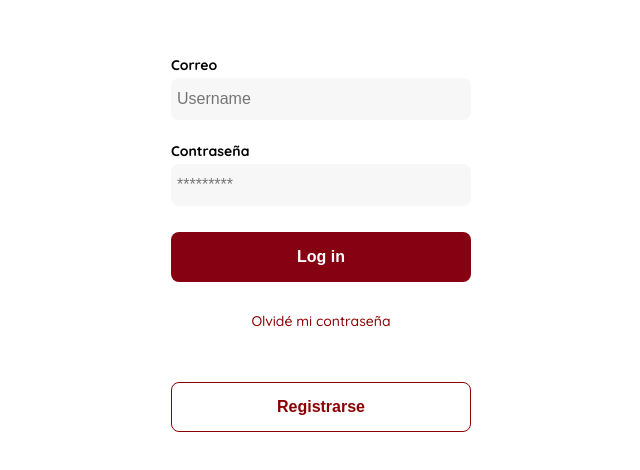
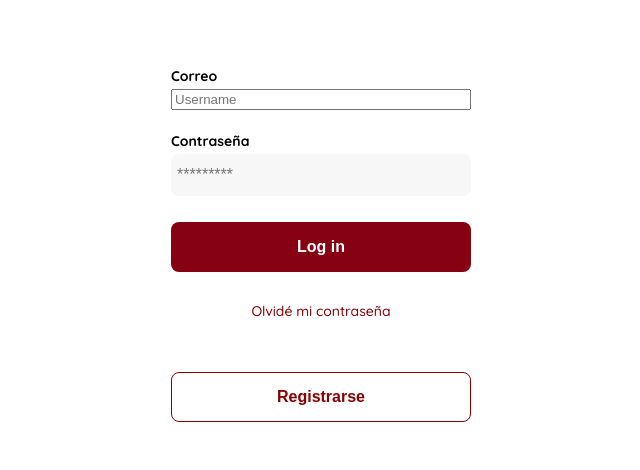
Before and after one commit to MauricioAguasFonseca/recomendador_peliculas, a website: page source/views/Log_in.html in a window 1280 px wide. Shown: the part 156-626 px from the top of the page, without its empty margins (319-959 px from the left). Drawn offline with Linux system fonts and the light colour scheme.

```diff
--- a/source/views/Log_in.html
+++ b/source/views/Log_in.html
@@ -129,7 +129,7 @@
 
             <form action="/Home" class="form">
                 <label for="email" class="label">Correo</label>
-                <input type="text" class="input input-email" id="email" placeholder="Username">
+                <input type="text" class="in put input-email" id="email" placeholder="Username">
 
                 <label for="password" class="label">Contraseña</label>
                 <input type="password" class="input input-password" id="password" placeholder="*********">
```
